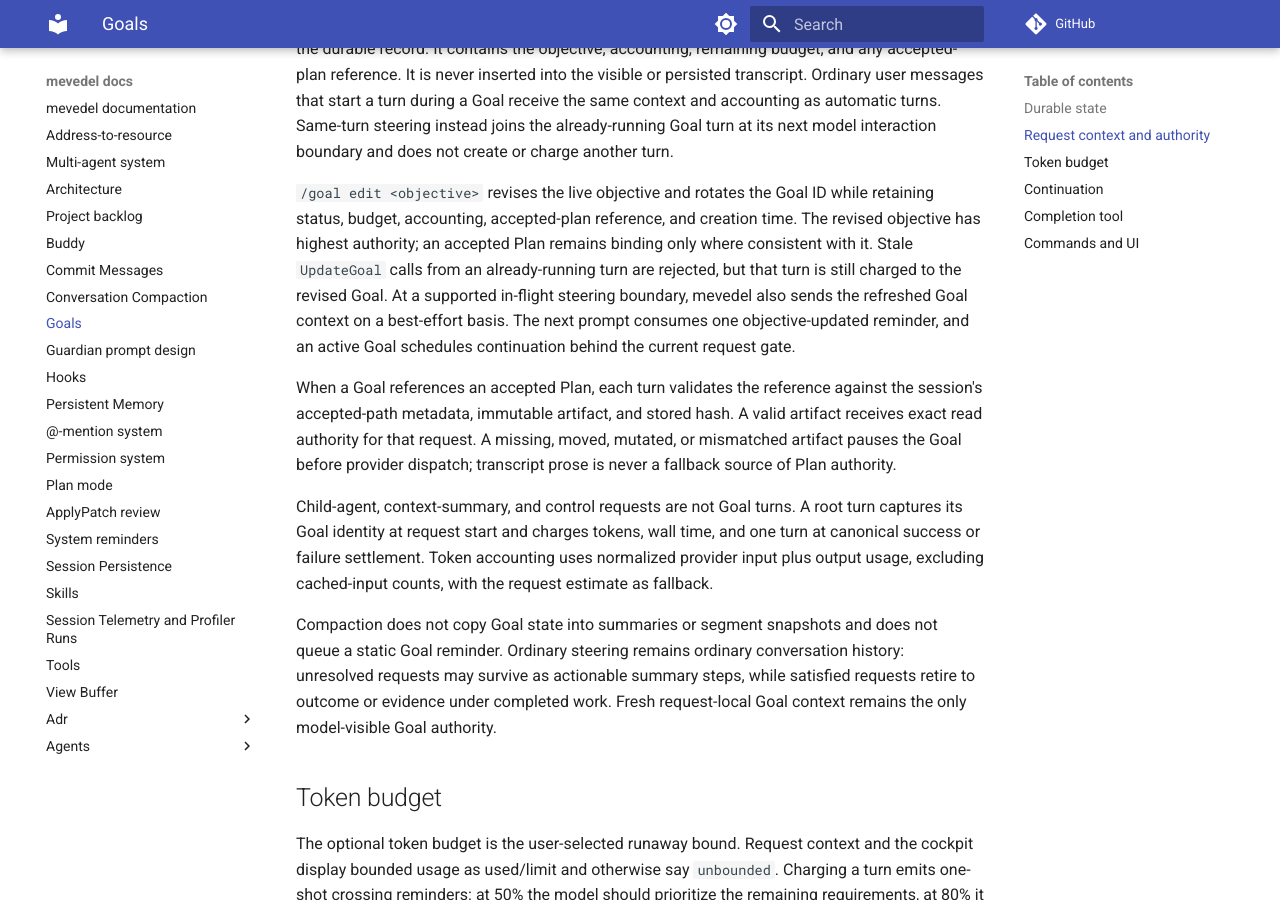
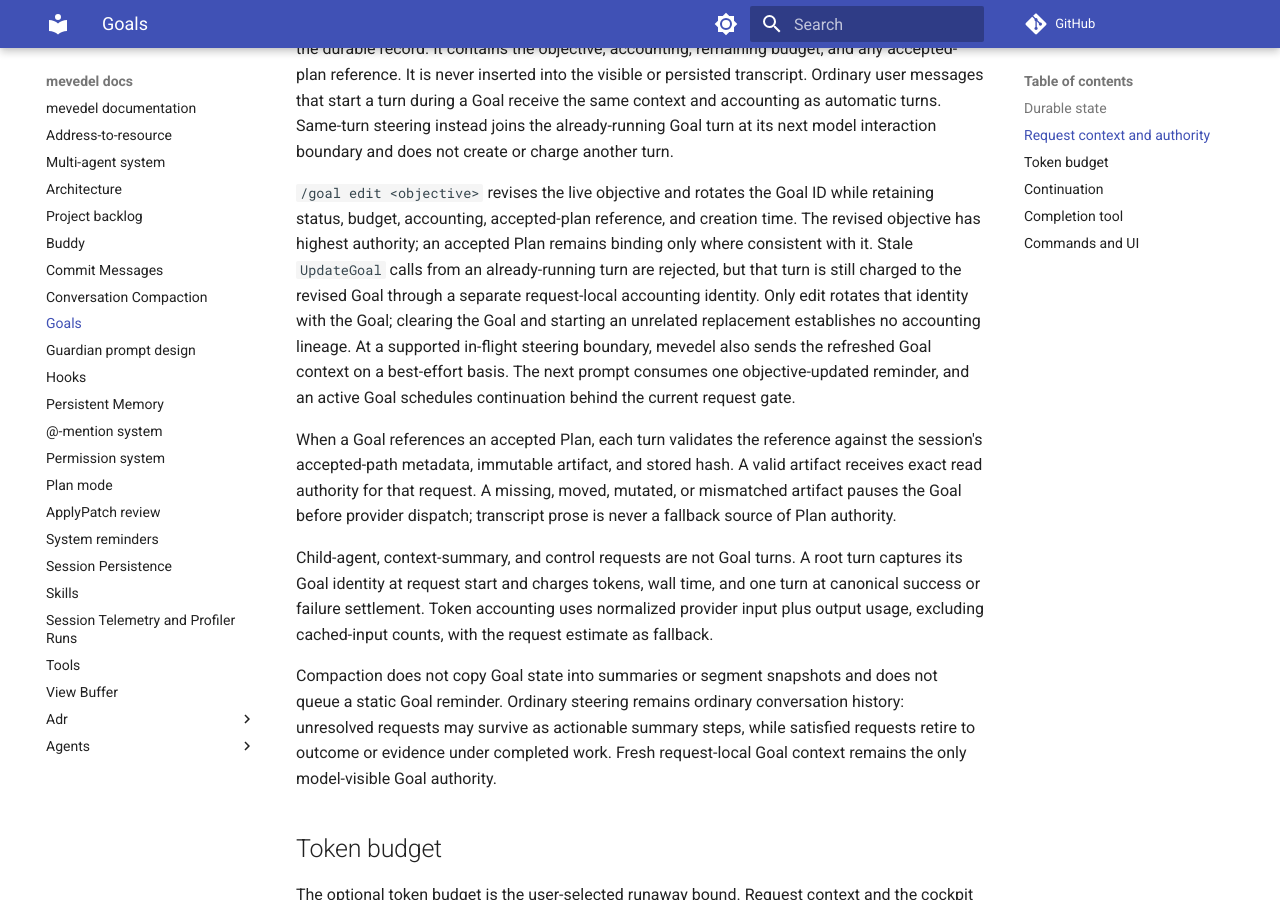
Before and after one commit to FrauH0lle/mevedel, an MkDocs documentation site: the page built from docs/goals.md, in a window 1280 px wide and 900 px high, scrolled down 722 px. Built offline with MkDocs 1.6.1 and Material for MkDocs 9.7.7, drawn with Linux system fonts in a browser that asks for light colours; comment, search, counter and statistics services are not loaded.

```diff
--- a/docs/goals.md
+++ b/docs/goals.md
@@ -35,10 +35,12 @@ while retaining status, budget, accounting, accepted-plan reference, and
 creation time. The revised objective has highest authority; an accepted Plan
 remains binding only where consistent with it. Stale `UpdateGoal` calls from an
 already-running turn are rejected, but that turn is still charged to the
-revised Goal. At a supported in-flight steering boundary, mevedel also sends
-the refreshed Goal context on a best-effort basis. The next prompt consumes one
-objective-updated reminder, and an active Goal schedules continuation behind
-the current request gate.
+revised Goal through a separate request-local accounting identity. Only edit
+rotates that identity with the Goal; clearing the Goal and starting an
+unrelated replacement establishes no accounting lineage. At a supported
+in-flight steering boundary, mevedel also sends the refreshed Goal context on
+a best-effort basis. The next prompt consumes one objective-updated reminder,
+and an active Goal schedules continuation behind the current request gate.
 
 When a Goal references an accepted Plan, each turn validates the reference
 against the session's accepted-path metadata, immutable artifact, and stored
```
Also changed, not shown: docs/architecture.md (+3 -0 lines), docs/buddy.md (+4 -3 lines), 8 other files.
